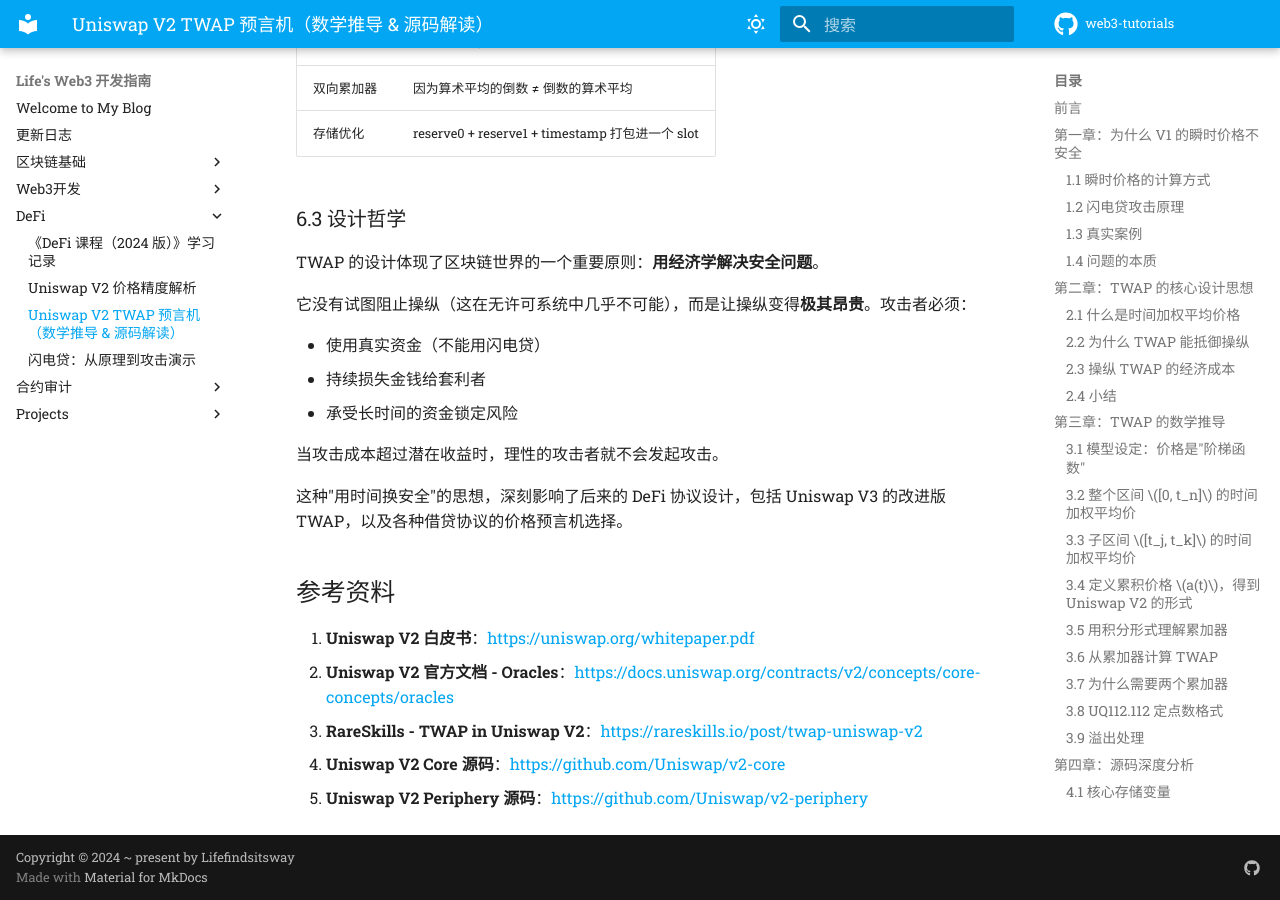
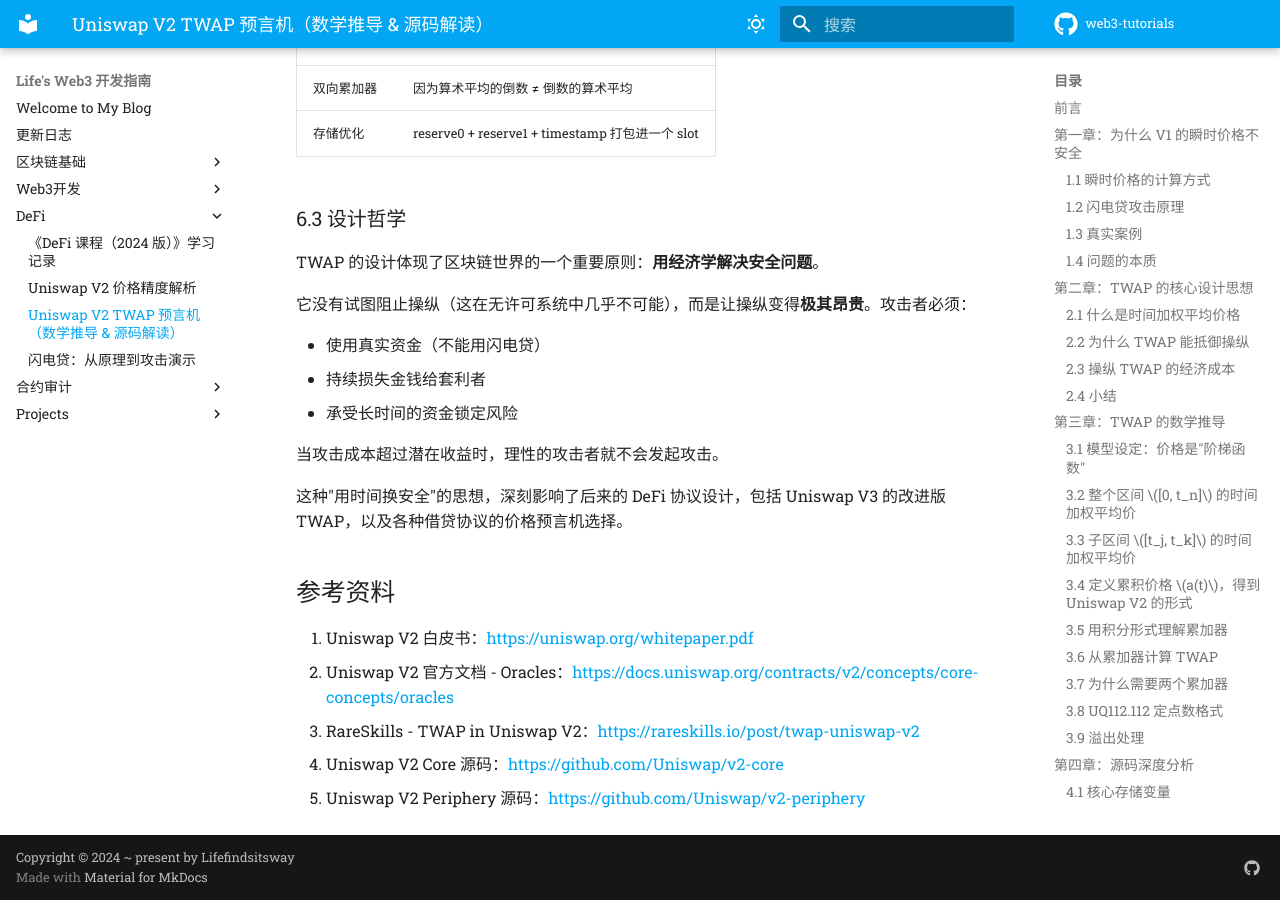
Before and after one commit to lifefindsitsway/web3-tutorials, an MkDocs documentation site: the page built from docs/web3/defi/uniswap_v2_twap_oracle_240614.md, in a window 1280 px wide and 900 px high, scrolled down 19250 px. Built offline with MkDocs 1.6.1 and Material for MkDocs 9.7.7, drawn with Linux system fonts in a browser that asks for light colours; comment, search, counter and statistics services are not loaded.

Commit message:
优化文档排版

```diff
--- a/docs/web3/defi/uniswap_v2_twap_oracle_240614.md
+++ b/docs/web3/defi/uniswap_v2_twap_oracle_240614.md
@@ -857,8 +857,8 @@
 
 ## 参考资料
 
-1. **Uniswap V2 白皮书**：https://uniswap.org/whitepaper.pdf
-2. **Uniswap V2 官方文档 - Oracles**：https://docs.uniswap.org/contracts/v2/concepts/core-concepts/oracles
-3. **RareSkills - TWAP in Uniswap V2**：https://rareskills.io/post/twap-uniswap-v2
-4. **Uniswap V2 Core 源码**：https://github.com/Uniswap/v2-core
-5. **Uniswap V2 Periphery 源码**：https://github.com/Uniswap/v2-periphery
+1. Uniswap V2 白皮书：https://uniswap.org/whitepaper.pdf
+2. Uniswap V2 官方文档 - Oracles：https://docs.uniswap.org/contracts/v2/concepts/core-concepts/oracles
+3. RareSkills - TWAP in Uniswap V2：https://rareskills.io/post/twap-uniswap-v2
+4. Uniswap V2 Core 源码：https://github.com/Uniswap/v2-core
+5. Uniswap V2 Periphery 源码：https://github.com/Uniswap/v2-periphery
```
Also changed, not shown: docs/web3/defi/uniswap_v2_price_precision_240610.md (+3 -4 lines).
